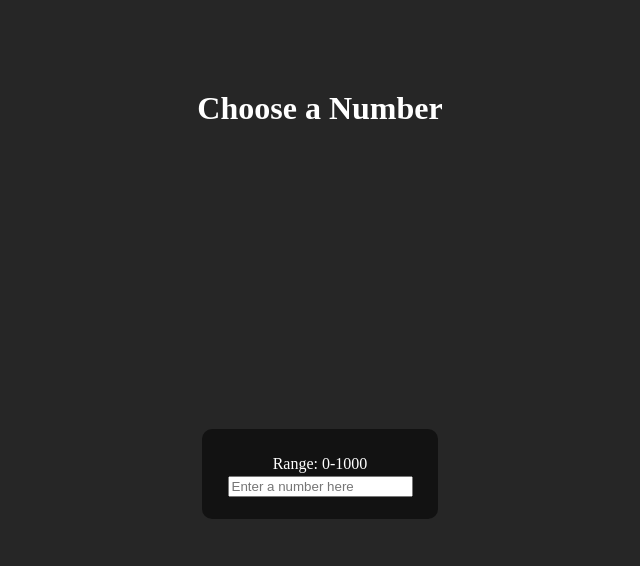
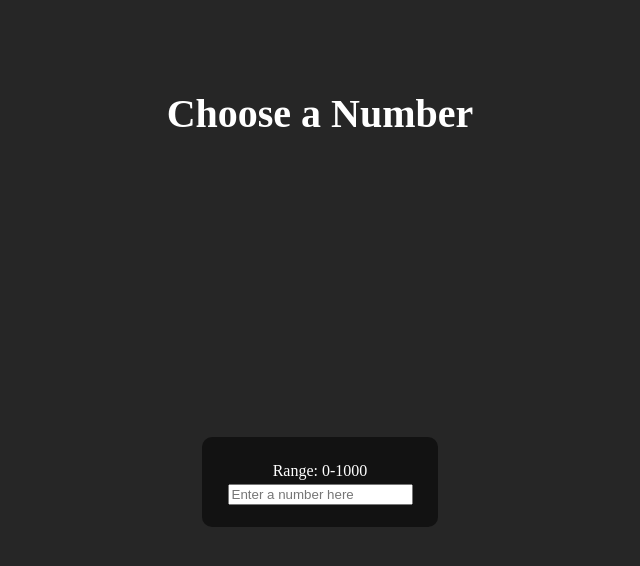
Before and after one commit to arpan-das01/choose-a-number, a website: page src/index.html in a window 1280 px wide. Shown: the whole page, without its empty margins (320-960 px from the left). Drawn offline with Linux system fonts and the light colour scheme.

Commit message:
style: change heading font-size

```diff
--- a/src/style.css
+++ b/src/style.css
@@ -11,8 +11,8 @@ body{
 }
 h1{
     align-self: start;
+    font-size: clamp(2rem, 2.5rem, 3rem);
     margin-top: 7%;
-
 
     /*border: 1px solid red;*/
     color: white;
```
